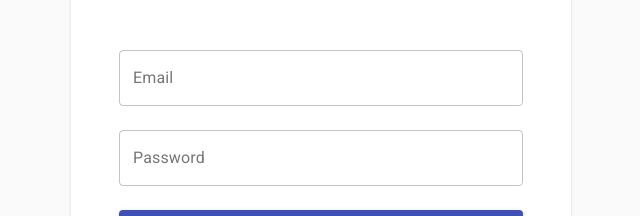
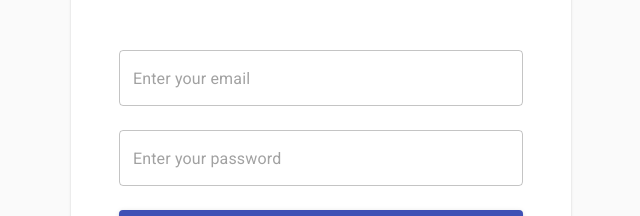
Before and after one commit to kctrnn/learn-saga, a React (Create React App) app: page /login in a window 1280 px wide. Shown: the part 293-509 px from the top of the page, without its empty margins (319-959 px from the left). Built offline with nearby package versions, Linux system fonts and the light colour scheme; no server answers.

Commit message:
Form validation with Yup

```diff
--- a/package.json
+++ b/package.json
@@ -3,6 +3,7 @@
   "version": "0.1.0",
   "private": true,
   "dependencies": {
+    "@hookform/resolvers": "^2.6.1",
     "@material-ui/core": "^4.12.2",
     "@material-ui/icons": "^4.11.2",
     "@reduxjs/toolkit": "^1.6.1",
@@ -24,7 +25,8 @@
     "react-router-dom": "^5.2.0",
     "react-scripts": "4.0.3",
     "redux-saga": "^1.1.3",
-    "typescript": "~4.1.5"
+    "typescript": "~4.1.5",
+    "yup": "^0.32.9"
   },
   "scripts": {
     "start": "react-scripts start",
--- a/src/features/auth/components/LoginForm.tsx
+++ b/src/features/auth/components/LoginForm.tsx
@@ -1,7 +1,9 @@
+import { yupResolver } from "@hookform/resolvers/yup";
 import { Button, CircularProgress, makeStyles } from "@material-ui/core";
 import { useAppSelector } from "app/hooks";
 import { InputField } from "components/FormFields";
 import { useForm } from "react-hook-form";
+import * as yup from "yup";
 import { LoginPayload } from "../authSlice";
 
 const useStyles = makeStyles((theme) => ({
@@ -12,20 +14,28 @@ const useStyles = makeStyles((theme) => ({
   },
 }));
 
+const schema = yup.object().shape({
+  email: yup
+    .string()
+    .required("Please enter your email")
+    .email("Please enter a valid email address"),
+
+  password: yup.string().required("Please enter your password"),
+});
+
 export interface LoginFormProps {
   onSubmit?: (formValues: LoginPayload) => void;
+  initialValues?: LoginPayload;
 }
 
-const LoginForm = ({ onSubmit }: LoginFormProps) => {
+const LoginForm = ({ onSubmit, initialValues }: LoginFormProps) => {
   const classes = useStyles();
 
   const isLogging = useAppSelector((state) => state.auth.logging);
 
   const { control, handleSubmit } = useForm<LoginPayload>({
-    defaultValues: {
-      email: "",
-      password: "",
-    },
+    defaultValues: initialValues,
+    resolver: yupResolver(schema),
   });
 
   const handleFormSubmit = (formValues: LoginPayload) => {
@@ -40,7 +50,6 @@ const LoginForm = ({ onSubmit }: LoginFormProps) => {
         control={control}
         name='email'
         type='email'
-        label='Email'
         placeholder='Enter your email'
       />
 
@@ -48,7 +57,6 @@ const LoginForm = ({ onSubmit }: LoginFormProps) => {
         control={control}
         name='password'
         type='password'
-        label='Password'
         placeholder='Enter your password'
       />
 
--- a/src/features/auth/pages/LoginPage.tsx
+++ b/src/features/auth/pages/LoginPage.tsx
@@ -1,6 +1,7 @@
 import { Box, Chip, makeStyles, Paper, Typography } from "@material-ui/core";
 import FaceIcon from "@material-ui/icons/Face";
 import { useAppDispatch } from "app/hooks";
+import { useHistory } from "react-router-dom";
 import { login, LoginPayload } from "../authSlice";
 import LoginForm from "../components/LoginForm";
 
@@ -27,6 +28,14 @@ function LoginPage() {
   const classes = useStyles();
   const dispatch = useAppDispatch();
 
+  const history = useHistory();
+
+  // redirect to admin page if is logged in
+  const isLoggedIn = Boolean(localStorage.getItem("access_token"));
+  if (isLoggedIn) {
+    history.push("/admin/dashboard");
+  }
+
   const handleLoginFormSubmit = (formValues: LoginPayload) => {
     const action = login(formValues);
     dispatch(action);
@@ -37,6 +46,11 @@ function LoginPage() {
       email: "test@gmail.com",
       password: "test123",
     });
+  };
+
+  const initialValues: LoginPayload = {
+    email: "",
+    password: "",
   };
 
   return (
@@ -52,7 +66,10 @@ function LoginPage() {
           </Typography>
         </Box>
 
-        <LoginForm onSubmit={handleLoginFormSubmit} />
+        <LoginForm
+          onSubmit={handleLoginFormSubmit}
+          initialValues={initialValues}
+        />
 
         <Box textAlign='center'>
           <Chip
```
Also changed, not shown: 1 other file (tests, documents, lock files or other folders).
